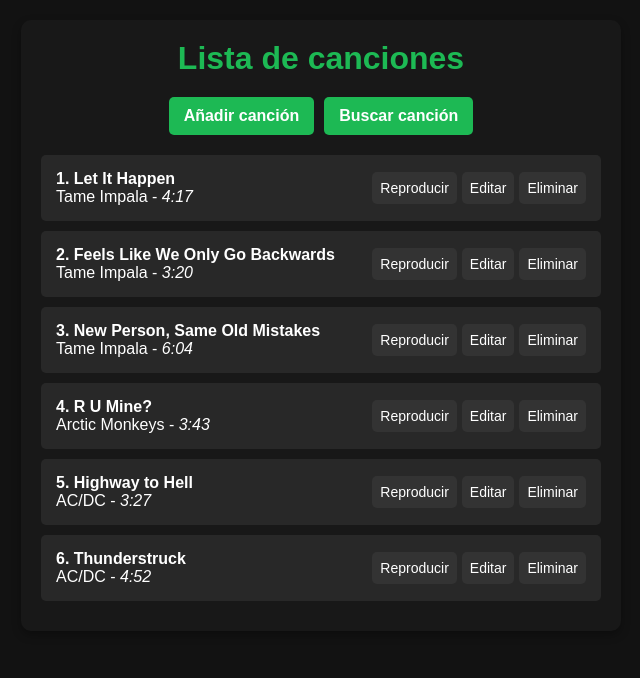
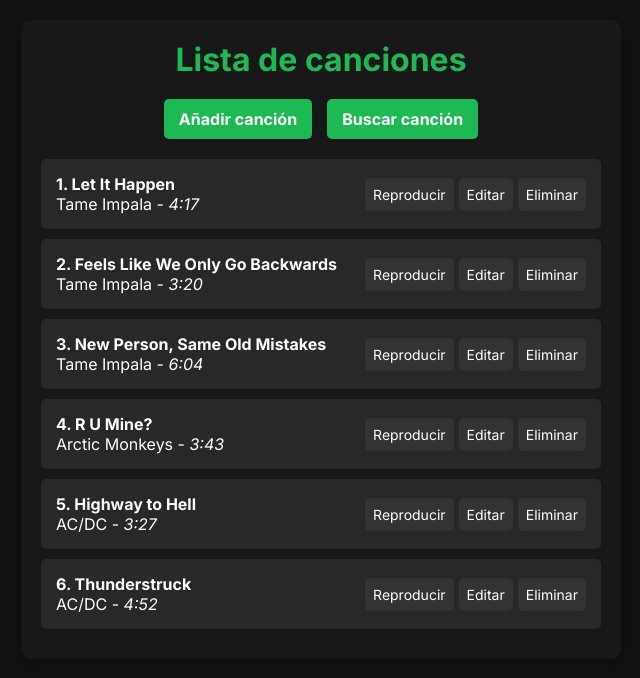
Before and after one commit to jaumellinas/1dam-ent-ud03-spotify, a Flask app: page / in a window 1280 px wide. Shown: the top 678 px of the page, without its empty margins (319-959 px from the left). Run offline with Flask 3, Linux system fonts and the light colour scheme.

Commit message:
Arreglillos

```diff
--- a/templates/add.html
+++ b/templates/add.html
@@ -2,10 +2,13 @@
 <html lang="es">
 <head>
     <meta charset="UTF-8">
+    <link rel="preconnect" href="https://fonts.googleapis.com">
+    <link rel="preconnect" href="https://fonts.gstatic.com" crossorigin>
+    <link href="https://fonts.googleapis.com/css2?family=Inter:ital,opsz,wght@0,14..32,100..900;1,14..32,100..900&display=swap" rel="stylesheet">
     <title>Añadir canción</title>
     <style>
         * {
-            font-family: 'Arial', sans-serif;
+            font-family: 'Inter', sans-serif;
             margin: 0;
             padding: 0;
             box-sizing: border-box;
--- a/templates/canciones.html
+++ b/templates/canciones.html
@@ -2,10 +2,13 @@
 <html lang="es">
 <head>
     <meta charset="UTF-8">
+    <link rel="preconnect" href="https://fonts.googleapis.com">
+    <link rel="preconnect" href="https://fonts.gstatic.com" crossorigin>
+    <link href="https://fonts.googleapis.com/css2?family=Inter:ital,opsz,wght@0,14..32,100..900;1,14..32,100..900&display=swap" rel="stylesheet">
     <title>Canciones</title>
     <style>
         * {
-            font-family: 'Arial', sans-serif;
+            font-family: 'Inter', sans-serif;
             margin: 0;
             padding: 0;
             box-sizing: border-box;
@@ -38,7 +41,7 @@
         .button-container {
             margin-bottom: 20px;
             display: flex;
-            gap: 10px;
+            gap: 15px;
             justify-content: center;
         }
 
@@ -106,6 +109,20 @@
         form {
             display: inline;
         }
+
+        .no-canciones {
+            display: flex;
+            flex-direction: column;
+            gap: 10px;
+            padding-top: 30px;
+            align-items: center;
+            color: rgba(255, 255, 255, 0.7);
+        }
+
+        .no-canciones p {
+            font-weight: bold;
+            font-style: italic;
+        }
     </style>
 </head>
 <body>
@@ -117,6 +134,15 @@
             <a href="{{ url_for('get_cancion_by_id') }}" class="btn">Buscar canción</a>
         </div>
 
+        {% if not canciones %}
+            <div class="no-canciones">
+                <p>Aún no hay canciones en la base de datos.</p>
+
+                <i>¿Necesitas un ejemplo?</i>
+                <p>The Adults Are Talking - The Strokes <br>
+                    4:47 - https://youtu.be/ewOPQZZn4SY</p>
+            </div>
+        {% else %}
             <ul>
                 {% for cancion in canciones %}
                 <li>
@@ -134,6 +160,7 @@
                 </li>
                 {% endfor %}
             </ul>
+        {% endif %}
     </div>
 </body>
 </html>
--- a/templates/edit.html
+++ b/templates/edit.html
@@ -2,10 +2,13 @@
 <html lang="es">
 <head>
     <meta charset="UTF-8">
+    <link rel="preconnect" href="https://fonts.googleapis.com">
+    <link rel="preconnect" href="https://fonts.gstatic.com" crossorigin>
+    <link href="https://fonts.googleapis.com/css2?family=Inter:ital,opsz,wght@0,14..32,100..900;1,14..32,100..900&display=swap" rel="stylesheet">
     <title>Editar canción</title>
     <style>
         * {
-            font-family: 'Arial', sans-serif;
+            font-family: 'Inter', sans-serif;
             margin: 0;
             padding: 0;
             box-sizing: border-box;
--- a/templates/play.html
+++ b/templates/play.html
@@ -2,10 +2,13 @@
 <html lang="es">
 <head>
     <meta charset="UTF-8">
+    <link rel="preconnect" href="https://fonts.googleapis.com">
+    <link rel="preconnect" href="https://fonts.gstatic.com" crossorigin>
+    <link href="https://fonts.googleapis.com/css2?family=Inter:ital,opsz,wght@0,14..32,100..900;1,14..32,100..900&display=swap" rel="stylesheet">
     <title>Play</title>
     <style>
         * {
-            font-family: 'Arial', sans-serif;
+            font-family: 'Inter', sans-serif;
             margin: 0;
             padding: 0;
             box-sizing: border-box;
```
Also changed, not shown: templates/get.html (+6 -3 lines). Lines whose indentation alone changed are shown as unchanged.
